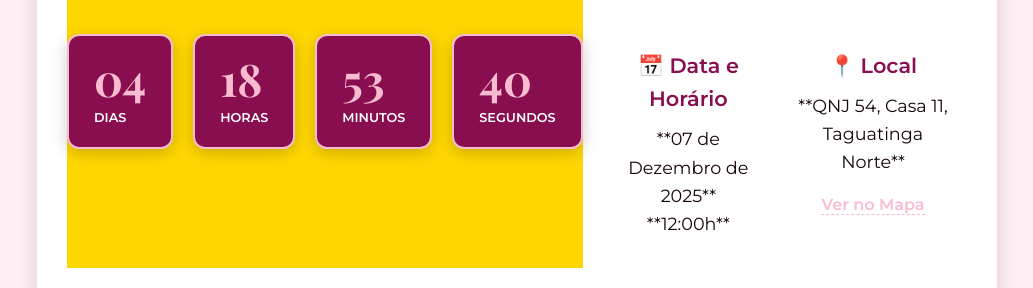
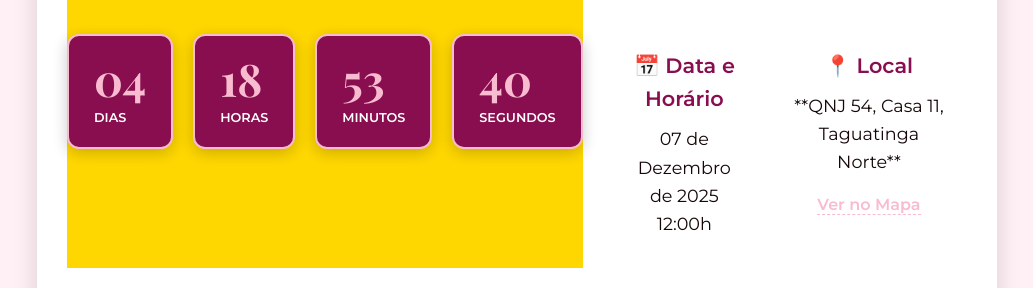
Before and after one commit to mayconjr1025/noivado, a plain HTML site: page index.html in a window 1280 px wide. Shown: the part 1260-1548 px from the top of the page, without its empty margins (123-1156 px from the left). Drawn offline with nearby package versions, Linux system fonts and the light colour scheme.

Commit message:
atualizado

```diff
--- a/index.html
+++ b/index.html
@@ -57,7 +57,7 @@
                 <div class="details-grid">
                     <div class="detail-item">
                         <h4>📅 Data e Horário</h4>
-                        <p>**07 de Dezembro de 2025**<br>**12:00h**</p>
+                        <p>07 de Dezembro de 2025<br>12:00h</p>
                     </div>
                     <div class="detail-item">
                         <h4>📍 Local</h4>
```
